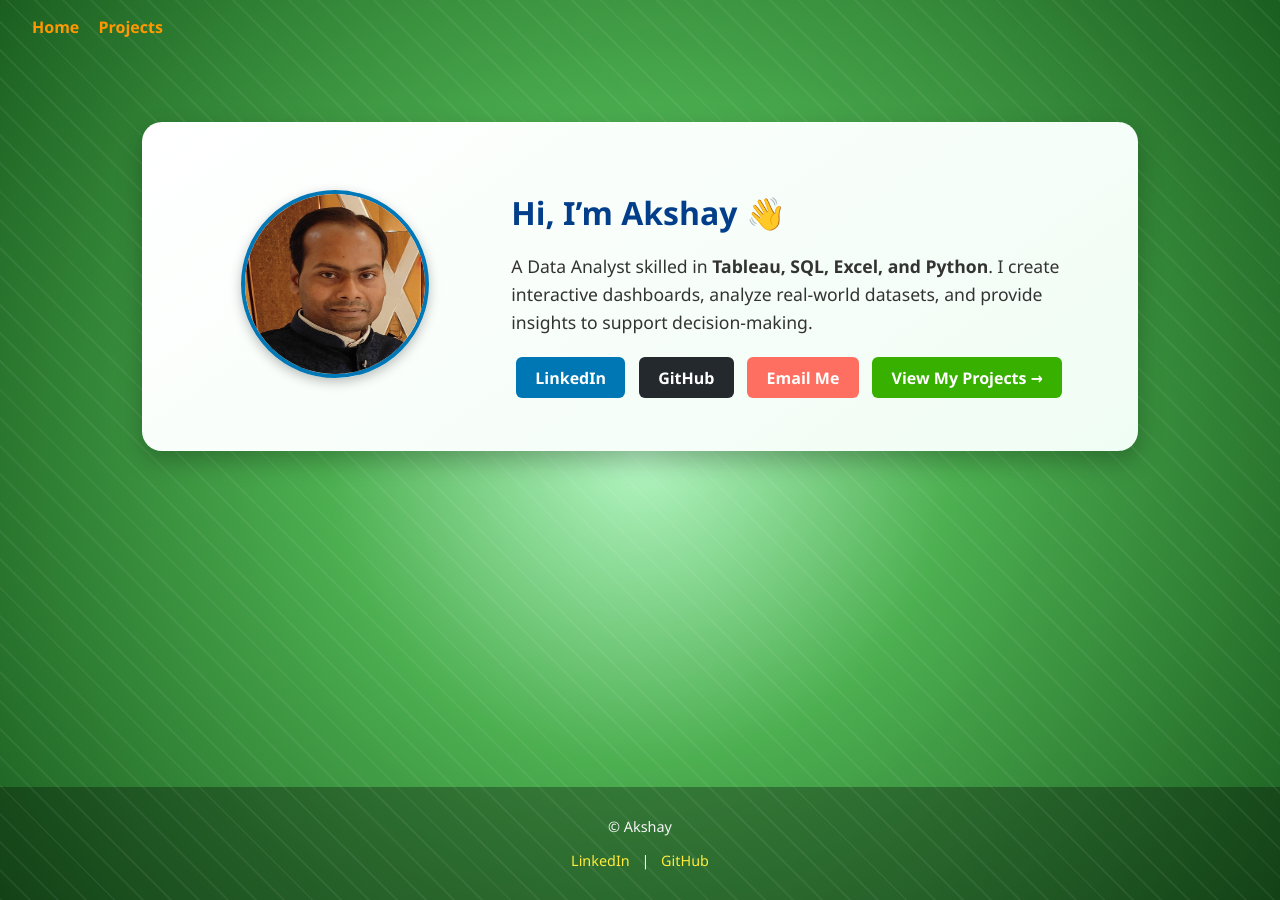
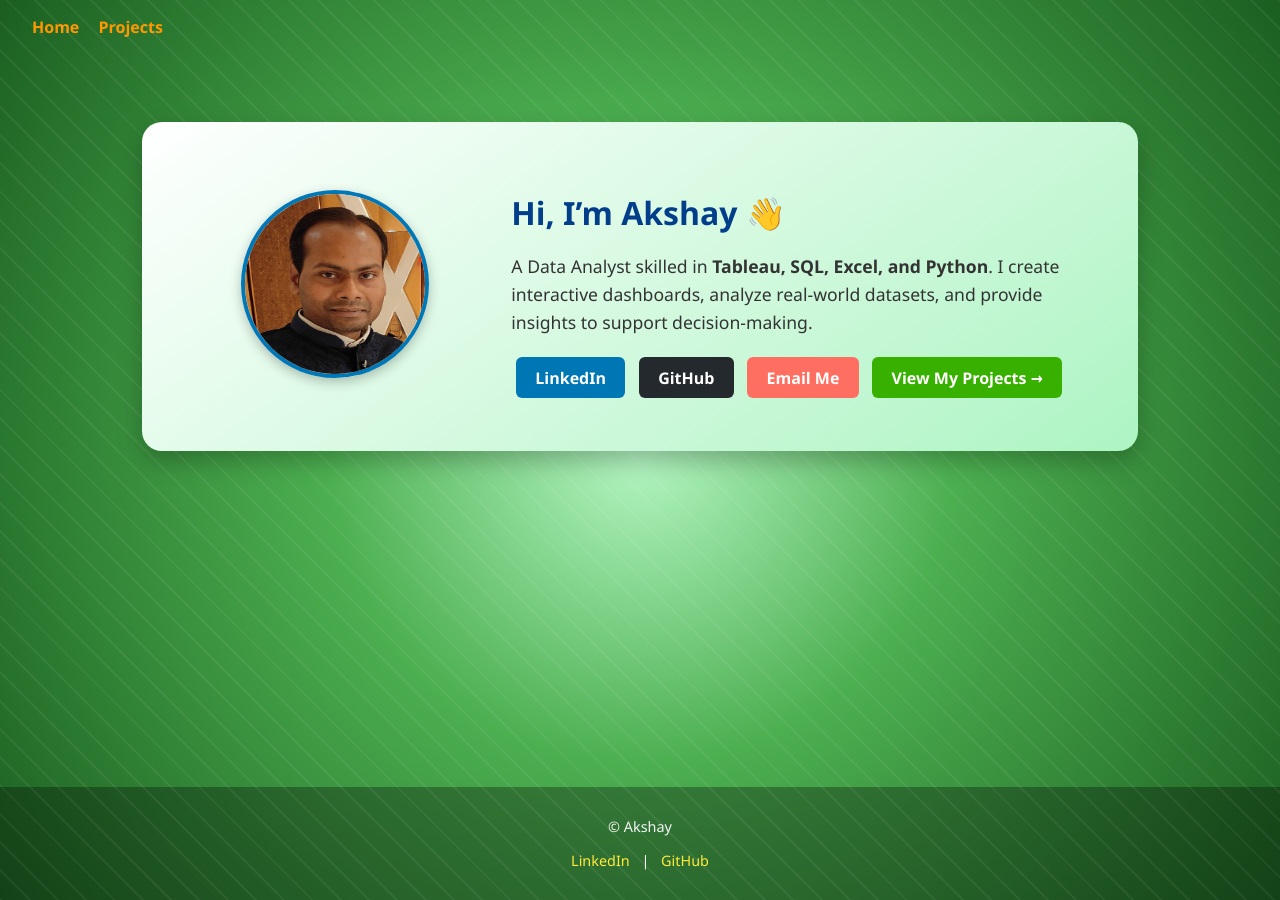
Before and after one commit to AkshaySinha01/AkshaySinha01.github.io, a Jekyll site: the page built from index.md, in a window 1280 px wide. Built offline with Jekyll 4.4.1, drawn with Linux system fonts in a browser that asks for light colours.

Commit message:
Update home.html

```diff
--- a/_layouts/home.html
+++ b/_layouts/home.html
@@ -47,7 +47,7 @@ nav {
   padding: 3rem;
   margin: 3rem auto;
   max-width: 900px;
-  background: linear-gradient(145deg, #ffffff, #f0fdf4);
+  background: linear-gradient(145deg, #ffffff, #adf4c3);
   border-radius: 20px;
   box-shadow: 0 10px 25px rgba(0,0,0,0.25);
   position: relative;
```
